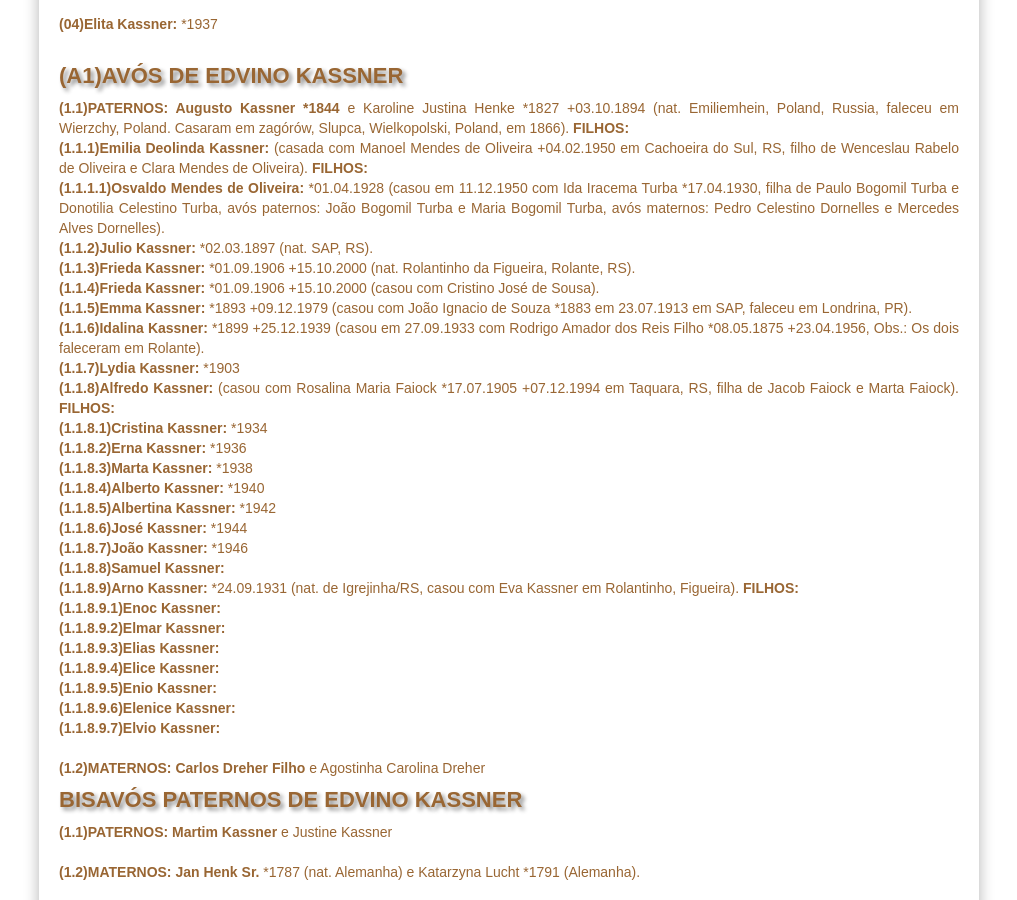
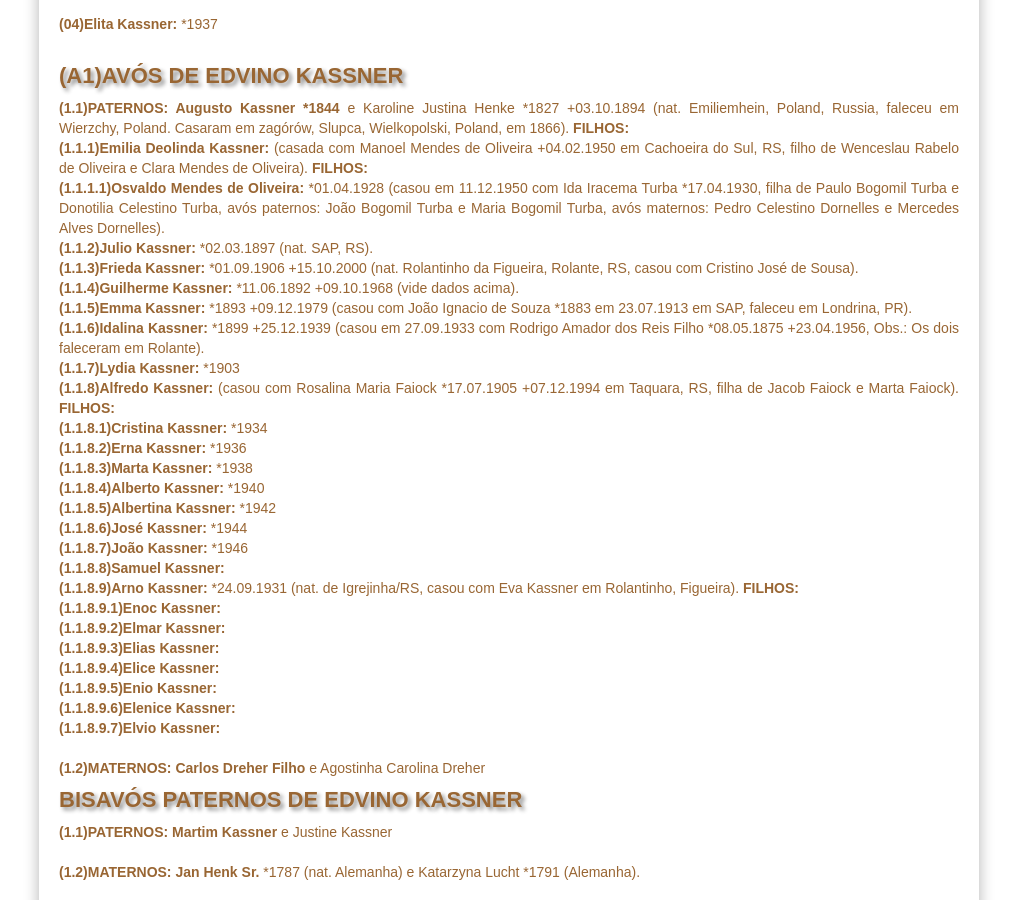
Before and after one commit to claudiovargas1955/claudiovargas1955.github.io, a Jekyll site: the page built from _pages/familia-kassner.html, in a window 1280 px wide and 900 px high, scrolled down 1719 px. Shown: the whole window, without its empty margins (131-1148 px from the left). Built offline with Jekyll 4.4.1, drawn with Linux system fonts in a browser that asks for light colours; some web fonts are replaced.

Commit message:
Update familia-kassner.html

```diff
--- a/_pages/familia-kassner.html
+++ b/_pages/familia-kassner.html
@@ -166,8 +166,8 @@ Wierzchy, Poland. Casaram em zagórów, Slupca, Wielkopolski, Poland, em 1866).
         <b>(1.1.1.1)Osvaldo Mendes de Oliveira: </b>*01.04.1928 (casou em 11.12.1950 com Ida Iracema Turba *17.04.1930, filha de Paulo Bogomil Turba e Donotilia
         Celestino Turba, avós paternos: João Bogomil Turba e Maria Bogomil Turba, avós maternos: Pedro Celestino Dornelles e Mercedes Alves Dornelles). <br>
   <b>(1.1.2)Julio Kassner: </b>*02.03.1897 (nat. SAP, RS).<br>
-  <b>(1.1.3)Frieda Kassner: </b>*01.09.1906 +15.10.2000 (nat. Rolantinho da Figueira, Rolante, RS).<br>
-  <b>(1.1.4)Frieda Kassner: </b>*01.09.1906 +15.10.2000 (casou com Cristino José de Sousa). <br>
+  <b>(1.1.3)Frieda Kassner: </b>*01.09.1906 +15.10.2000 (nat. Rolantinho da Figueira, Rolante, RS, casou com Cristino José de Sousa).<br>
+  <b>(1.1.4)Guilherme Kassner: </b>*11.06.1892 +09.10.1968 (vide dados acima). <br>
   <b>(1.1.5)Emma Kassner: </b>*1893 +09.12.1979 (casou com João Ignacio de Souza *1883 em 23.07.1913 em SAP, faleceu em Londrina, PR). <br>
   <b>(1.1.6)Idalina Kassner: </b>*1899 +25.12.1939 (casou em 27.09.1933 com Rodrigo Amador dos Reis Filho *08.05.1875 +23.04.1956,
   Obs.: Os dois faleceram em Rolante). <br>
```
